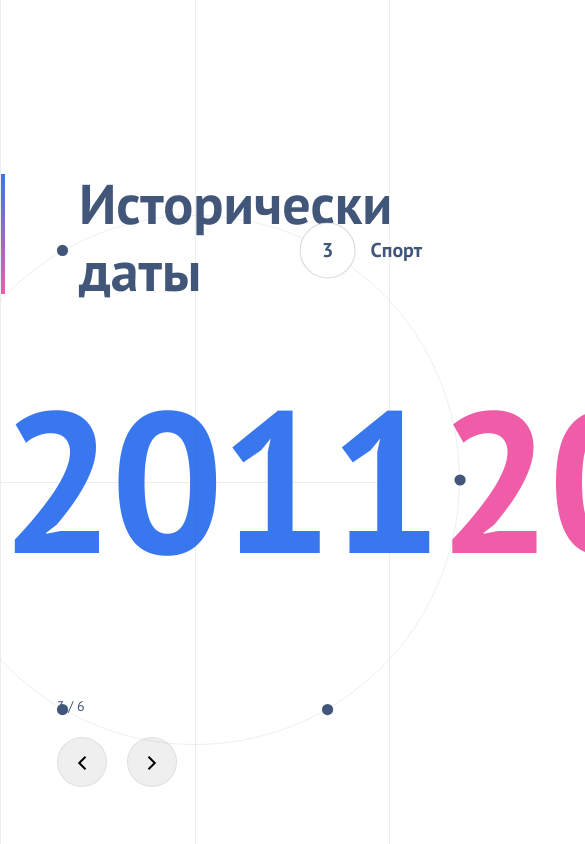
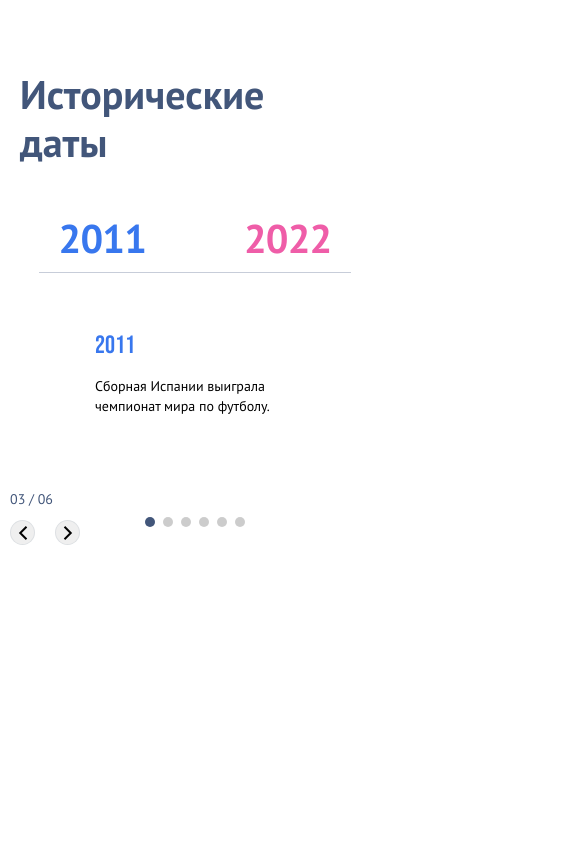
Before and after one commit to WoobotGJR/timeline-project, a React app: page / in a window 390 px wide. Shown: the top 844 px of the page, 585 px wide, since content can reach past the window. Built offline with nearby package versions, Linux system fonts and the light colour scheme.

Commit message:
adaptive design added

```diff
--- a/src/components/CustomSwiper/CustomSwiper.tsx
+++ b/src/components/CustomSwiper/CustomSwiper.tsx
@@ -1,5 +1,5 @@
 import { Swiper, SwiperSlide } from 'swiper/react';
-import { Navigation } from 'swiper/modules';
+import { Navigation, Pagination } from 'swiper/modules';
 
 import ArrowButton from '../ui/ArrowButton/ArrowButton';
 import { renderData } from '../../constants/renderData';
@@ -8,6 +8,7 @@
 
 import 'swiper/scss';
 import 'swiper/scss/navigation';
+import 'swiper/scss/pagination';
 
 interface CustomSwiperProps {
   currentCategory: number;
@@ -28,14 +29,23 @@
   return (
     <div className="swiper-container">
       <Swiper
-        modules={[Navigation]}
+        modules={[Navigation, Pagination]}
         slidesPerView={3}
         navigation={{
           nextEl: '.swiper-button-next',
           prevEl: '.swiper-button-prev',
           disabledClass: 'swiper-button-disabled',
         }}
-        pagination={{ clickable: true }}
+        spaceBetween={10}
+        breakpoints={{
+          320: {
+            slidesPerView: 1,
+          },
+          640: {
+            slidesPerView: 3,
+          },
+        }}
+        pagination={{ clickable: true, el: '.swiper-pagination' }}
         scrollbar={{ draggable: true }}
       >
         {renderData[currentCategory].details
@@ -53,6 +63,8 @@
           ))}
       </Swiper>
 
+      <div className="swiper-pagination"></div>
+
       <button className="swiper-button-prev">
         <ArrowButton direction="left" />
       </button>
--- a/src/components/TimelineNavigation/TimelineNavigation.tsx
+++ b/src/components/TimelineNavigation/TimelineNavigation.tsx
@@ -91,9 +91,11 @@
       </div>
 
       <div className="circles-navbar">
-        <p className="circles-navbar__text">{`${currentCategory + 1} / ${
-          renderData.length
-        }`}</p>
+        <p className="circles-navbar__text">{`${String(
+          currentCategory + 1
+        ).padStart(2, '0')} / ${renderData.length
+          .toString()
+          .padStart(2, '0')}`}</p>
         <div className="circles-navbar__buttons">
           <button
             className="circles-navbar__button"
--- a/src/pages/TimelinePage.scss
+++ b/src/pages/TimelinePage.scss
@@ -1,5 +1,5 @@
-@import '../styles/constants.scss';
-@import '../styles/fonts.scss';
+@import '@/styles/constants.scss';
+@import '@/styles/fonts.scss';
 
 .main {
   max-width: 1440px;
@@ -29,6 +29,24 @@
     left: 50%;
     height: 100%;
     z-index: 1;
+  }
+
+  @media (width < 1440px) {
+    border-left: none;
+    border-right: none;
+  }
+
+  @media (width < 600px) {
+    &::before {
+      width: 80%;
+      left: 10%;
+      border-top: 1px solid $line-color-mobile;
+      top: 272px;
+    }
+
+    &::after {
+      display: none;
+    }
   }
 }
 
@@ -74,6 +92,59 @@
     position: relative;
     z-index: 1;
   }
+
+  @media (width < 1010px) {
+    &__dates {
+      font-size: 150px;
+      width: 70%;
+    }
+  }
+
+  @media (width < 936px) {
+    &__dates {
+      font-size: 100px;
+      width: 60%;
+    }
+  }
+
+  @media (width < 740px) {
+    &__dates {
+      font-size: 80px;
+      width: 60%;
+      padding-top: 190px;
+    }
+
+    &__header {
+      font-size: 40px;
+      line-height: 120%;
+      padding: 0px 0 0 40px;
+    }
+  }
+
+  @media (width < 600px) {
+    &__dates {
+      font-size: 50px;
+      width: 83%;
+      padding-top: 56px;
+    }
+
+    &__header {
+      font-size: 40px;
+      line-height: 120%;
+      padding: 70px 0 0 20px;
+
+      &::before {
+        visibility: hidden;
+      }
+    }
+  }
+
+  @media (width < 480px) {
+    &__dates {
+      font-size: 40px;
+      width: 70%;
+    }
+  }
 }
 
 .start-year {
@@ -105,6 +176,10 @@
   display: flex;
   justify-content: center;
   align-items: center;
+
+  @media (width < 600px) {
+    display: none;
+  }
 
   &__circle-item {
     position: absolute;
@@ -196,6 +271,10 @@
     line-height: 150%;
     color: $main-color;
     padding-bottom: 20px;
+
+    @media (width < 600px) {
+      padding-bottom: 10px;
+    }
   }
 
   &__button {
@@ -212,15 +291,37 @@
     align-items: center;
     gap: 20px;
   }
+
+  @media (width < 740px) {
+    padding: 300px 0 80px 40px;
+  }
+
+  @media (width < 640px) {
+    padding: 137px 0 80px 10px;
+  }
+
+  @media (width < 600px) {
+    position: absolute;
+    bottom: -160px;
+    left: 0;
+
+    &__button {
+      width: 25px;
+      height: 25px;
+    }
+  }
 }
 
 .swiper-container {
   position: relative;
   width: 100%;
-  max-width: 1200px;
   margin: 0 auto;
   padding: 40px 0;
   z-index: 0;
+
+  @media (width < 600px) {
+    padding: 77px 0 0 0;
+  }
 }
 
 .swiper-slide {
@@ -243,7 +344,17 @@
   display: flex;
   flex-direction: column;
   gap: 15px;
-  width: 400px;
+  max-width: 320px;
+  height: 135px;
+
+  @media (width < 1020px) {
+    max-width: 200px;
+    height: 100%;
+  }
+
+  @media (width < 600px) {
+    height: 114px;
+  }
 }
 
 .event-year {
@@ -258,6 +369,13 @@
   font-weight: 400;
   font-size: 20px;
   line-height: 30px;
+
+  @media (width < 600px) {
+    font-size: 14px;
+    line-height: 20px;
+    text-overflow: ellipsis;
+    overflow: hidden;
+  }
 }
 
 .swiper-button-prev,
@@ -276,18 +394,46 @@
   &::before {
     content: '' !important;
   }
+
+  @media (width < 600px) {
+    visibility: hidden;
+  }
 }
 
 .swiper-button-prev {
-  left: -7% !important;
+  left: 2% !important;
   padding: 4px 2px 0 0;
 }
 
 .swiper-button-next {
-  right: -7% !important;
+  right: 2% !important;
   padding: 4px 0 0 2px;
+
+  @media (width < 1460px) {
+    right: 5% !important;
+  }
 }
 
 .swiper-button-disabled {
   visibility: hidden;
 }
+
+.swiper-pagination {
+  justify-content: center;
+  align-items: center;
+  position: relative;
+  top: 66px !important;
+
+  .swiper-pagination-bullet {
+    width: 10px;
+    height: 10px;
+    margin: 0 5px;
+    border-radius: 50%;
+    cursor: pointer;
+    transition: background-color 0.3s;
+
+    &-active {
+      background-color: $pagination-bullet-active;
+    }
+  }
+}
--- a/src/styles/constants.scss
+++ b/src/styles/constants.scss
@@ -4,3 +4,5 @@
 $text-blue: #5d5fef;
 $text-pink: #ef5da8;
 $text-blue: #3877ee;
+$line-color-mobile: #c7cdd9;
+$pagination-bullet-active: #42567a;
```
